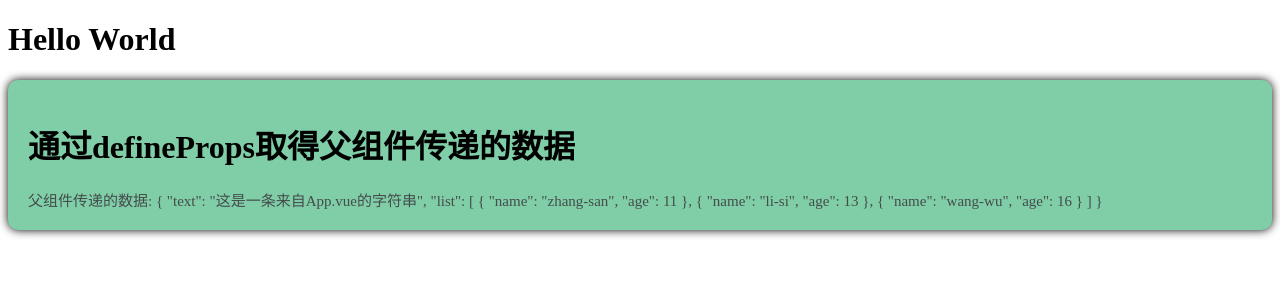
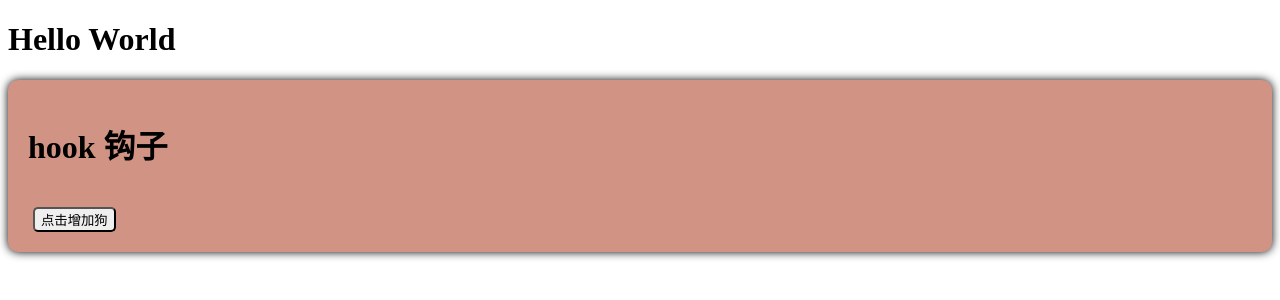
Before and after one commit to chaos-03x/vue-learning, a Vue app: page / in a window 1280 px wide. Shown: the top 300 px of the page. Built offline with nearby package versions, Linux system fonts and the light colour scheme; the HTML template or start-up script is replaced by a standard one.

Commit message:
update hooks

```diff
--- a/package.json
+++ b/package.json
@@ -11,6 +11,7 @@
     "type-check": "vue-tsc --build"
   },
   "dependencies": {
+    "axios": "^1.9.0",
     "vue": "^3.5.13"
   },
   "devDependencies": {
--- a/src/App.vue
+++ b/src/App.vue
@@ -9,12 +9,15 @@
         <watch_2/> -->
         <!-- <watchEffect/> -->
          <!-- <ref/> -->
-        <props text="这是一条来自App.vue的字符串" :list="personList"/>
+        <!-- <props text="这是一条来自App.vue的字符串" :list="personList"/> -->
+        <!-- <lifecycle/> -->
+        <hooks/>
     </div>
 
 </template>
 
 <script setup>
+import { reactive } from 'vue'
 import Person_vue2 from './components/Person_vue2.vue'
 import Person_vue3 from './components/Person_vue3.vue'
 import vfor from './components/V-for.vue'
@@ -24,7 +27,8 @@ import watch_2 from './components/Watch_2.vue'
 import watchEffect from './components/watchEffect.vue'
 import ref from './components/Ref_get_element.vue';
 import props from './components/Props_get_element.vue';
-import { reactive } from 'vue'
+import Lifecycle from './components/Lifecycle.vue'
+import hooks from './components/hooks.vue';
 
 // 使用setup组件式API的情况下，不需要export default（Options API的写法）
 // export default {
--- a/src/components/Lifecycle.vue
+++ b/src/components/Lifecycle.vue
@@ -1,13 +1,48 @@
 <template>
     <h1>Vue3的生命周期</h1>
+    <span>见控制台</span>
 </template>
 
 <script setup> // 创建阶段在setup完成
+defineOptions({name:'lifecycle'})
 import { ref,onBeforeMount,onBeforeUnmount,onBeforeUpdate,
-onUpdated,onBeforeUnmount,onUnmounted } from "vue";
+onUpdated,onMounted,onUnmounted } from "vue";
 
+// 挂载
+onBeforeMount(() => {
+    console.log('挂载前');
+})
+onMounted(() => {
+    console.log('挂载完毕');
+})
+
+// 更新
+onBeforeUpdate(() => {
+    console.log('更新前');
+})
+onUpdated(() => {
+    console.log('更新完毕');
+})
+
+// 卸载
+onBeforeUnmount(() => {
+    console.log('卸载前');
+})
+onUnmounted(() => {
+    console.log('卸载完毕');
+})
 
 </script>
 
 <style scoped>
+#box {
+    background-color: rgb(128, 206, 167);
+    box-shadow: 0 0 10px;
+    border-radius: 10px;
+    padding: 20px;
+}
+span {
+    font-size: 15px;
+    color: rgb(68, 76, 76);
+}
 </style>
--- a/src/components/Props_get_element.vue
+++ b/src/components/Props_get_element.vue
@@ -8,7 +8,7 @@
 
 <script setup>
 defineOptions({name:'props'})
-import {defineProps} from 'vue';
+// import {defineProps} from 'vue'; // 宏函数，可不用引入
 
 let data = defineProps(['text','list'])    // 用数组接收，返回值是一个对象
 
--- /dev/null
+++ b/src/components/hooks.vue
@@ -0,0 +1,45 @@
+<template>
+    <div id="box">
+        <h1>hook 钩子</h1>
+        <span></span>
+        <img v-for="(dog,index) in dogList" :src="dog" :key="index">
+        <br>
+        <button @click="getDog">点击增加狗</button>
+    </div>
+</template>
+
+<script setup>
+defineOptions({name:'hooks'})
+import axios from "axios";
+import { reactive } from "vue";
+
+let dogList = reactive([])
+
+async function getDog() {
+    let result = await axios.get('https://dog.ceo/api/breed/pembroke/images/random')
+    console.log(`axios.get return:${result.data}`);
+    dogList.push(result.data.message)
+}
+
+</script>
+
+<style scoped>
+#box {
+    background-color: rgb(209, 148, 132);
+    box-shadow: 0 0 10px;
+    border-radius: 10px;
+    padding: 20px;
+}
+span {
+    font-size: 15px;
+    color: rgb(68, 76, 76);
+}
+button {
+    margin: 0 5px;
+    border-radius: 5px;
+}
+img {
+    height: 100px;
+    margin-right: 10px;
+}
+</style>
```
Also changed, not shown: 1 other file (tests, documents, lock files or other folders).
